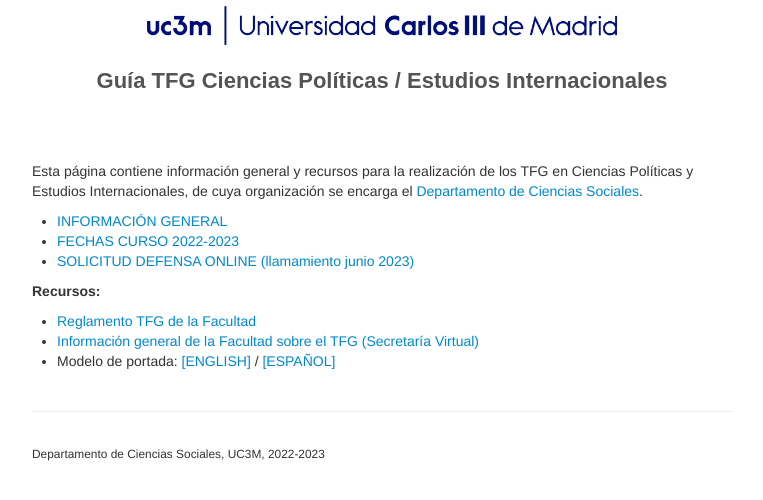
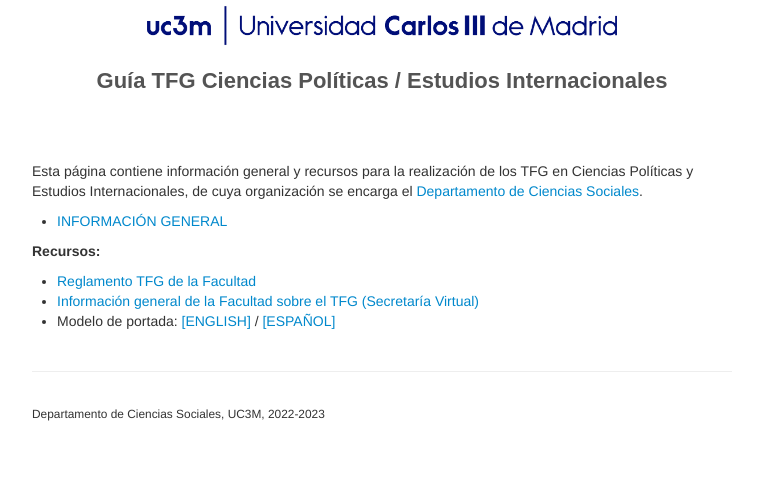
Before and after one commit to ccss-uc3m/web_TFG, a Jekyll site: the page built from index.md, in a window 1280 px wide. Shown: the top 500 px of the page, without its empty margins (258-1021 px from the left). Built offline with Jekyll 4.4.1, drawn with Linux system fonts in a browser that asks for light colours.

Commit message:
upd-trying auto merge

```diff
--- a/index.md
+++ b/index.md
@@ -10,9 +10,9 @@ Esta página contiene información general y recursos para la realización de lo
 <!-- **Nota sobre modalidad específica:** en este momento, y como norma general, no se ofrecen TFG en la modalidad específica en las áreas de Ciencias Políticas y Estudios Internacionales, si no que todos los profesores del área ofertan un tema en una de las dos áreas en la modalidad general. Si un estudiante está interesado en realizar un TFG con un profesor en concreto, deberá elegirlo entre las ofertas en la modalidad general. -->
 
 - [INFORMACIÓN GENERAL](files/slides/slides_TFG.pdf)
-- [FECHAS CURSO 2022-2023](./fechas.html)
+<!-- - [FECHAS CURSO 2022-2023](./fechas.html) -->
 <!-- - Convocatoria de TFG: [Ideas Lab 'Europa' / Laboratorio de Ideas 'Europa'](files/ideas_lab_europa_2023.pdf) -->
-- [SOLICITUD DEFENSA ONLINE (llamamiento junio 2023)](./defensa_online.html)
+<!-- - [SOLICITUD DEFENSA ONLINE (llamamiento junio 2023)](./defensa_online.html) -->
 
 **Recursos:**
 
```
